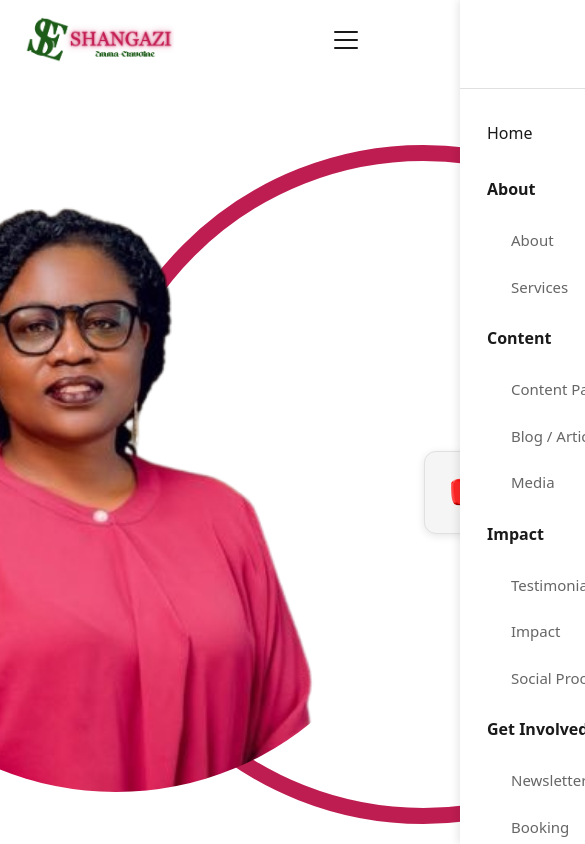
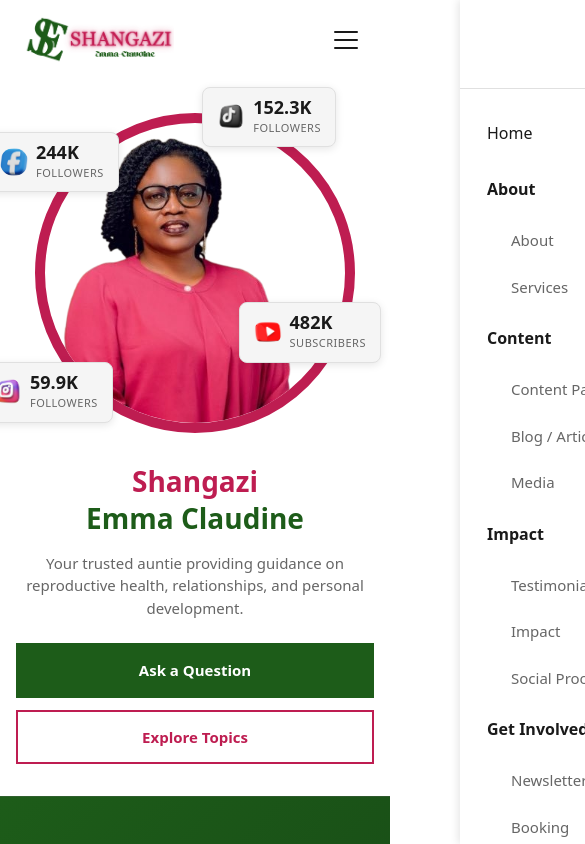
Before and after one commit to Chaste-Djaziri/shangazi, a Next.js app: page / in a window 390 px wide. Shown: the top 844 px of the page, 585 px wide, since content can reach past the window. Built offline with nearby package versions, Linux system fonts and the light colour scheme.

Commit message:
finished making hero responsive

```diff
--- a/app/components/hero/Hero.tsx
+++ b/app/components/hero/Hero.tsx
@@ -253,6 +253,7 @@ export default function Hero() {
         <div className="hero-right">
           <div className="hero-image-wrapper" ref={imageWrapperRef}>
             <Image src="/shangazi.png" alt="Shangazi" width={800} height={600} priority className="hero-image" />
+            <div className="hero-social-links">
               {socialStats.map((stat, index) => (
                 <SocialLink
                   key={index}
@@ -267,6 +268,7 @@ export default function Hero() {
             </div>
           </div>
         </div>
+      </div>
     </section>
   )
 }
--- a/app/globals.css
+++ b/app/globals.css
@@ -754,7 +754,7 @@ body {
   box-shadow: 0 2px 8px var(--shadow);
   max-width: fit-content;
   z-index: 10;
-  }
+}
 
 .youtube-subscribers {
   position: absolute;
@@ -886,17 +886,30 @@ body {
   position: relative;
 }
 
+.hero-social-links {
+  position: absolute;
+  top: 0;
+  left: 0;
+  right: 0;
+  bottom: 0;
+  pointer-events: none;
+}
+
+.hero-social-links > * {
+  pointer-events: auto;
+}
+
 .hero-image-wrapper {
   width: 100%;
   max-width: 1000px;
   aspect-ratio: 1;
   border-radius: 50%;
   border: 16px solid var(--color-accent);
-  padding: 1rem;
+  padding: 0;
   display: flex;
   align-items: center;
   justify-content: center;
-  overflow: visible;
+  overflow: hidden;
   background: var(--bg-primary);
   margin-left: auto;
   transform: translateX(10%);
@@ -908,116 +921,338 @@ body {
   height: 100%;
   object-fit: cover;
   border-radius: 50%;
-}
-
+  display: block;
+}
+
+/* Tablet and Medium Screens */
+@media (max-width: 1024px) {
+  .hero {
+    padding: 5rem 0;
+  }
+
+  .hero-container {
+    gap: 3rem;
+    padding: 0 1.5rem;
+  }
+
+  .hero-left {
+    padding-right: 1.5rem;
+  }
+
+  .hero-name {
+    font-size: 2.5rem;
+  }
+
+  .hero-image-wrapper {
+    transform: translateX(5%);
+    border-width: 12px;
+    padding: 0;
+  }
+}
+
+/* Mobile and Small Tablets */
 @media (max-width: 768px) {
   .hero {
     min-height: auto;
-    padding: 4rem 0;
+    padding: 3rem 0;
   }
 
   .hero-container {
     grid-template-columns: 1fr;
-    gap: 2rem;
-    padding: 0 1rem;
+    gap: 2.5rem;
+    padding: 0 1.5rem;
   }
 
   .hero-left {
     padding-right: 0;
     text-align: center;
     align-items: center;
+    gap: 1.25rem;
   }
 
   .hero-name {
     font-size: 2rem;
+    gap: 0.375rem;
   }
 
   .hero-description {
     font-size: 1rem;
     max-width: 100%;
+    line-height: 1.5;
   }
 
   .hero-actions {
     justify-content: center;
     width: 100%;
+    gap: 0.875rem;
+    margin-top: 0.75rem;
   }
 
   .hero-btn {
     flex: 1;
-    min-width: 150px;
+    min-width: 140px;
+    max-width: 200px;
     text-align: center;
+    padding: 0.875rem 1.5rem;
+    font-size: 0.9375rem;
   }
 
   .hero-right {
     order: -1;
+    display: flex;
+    justify-content: center;
+    align-items: center;
+    width: 100%;
+  }
+
+  .hero-image-wrapper {
+    max-width: 100%;
+    width: 100%;
+    max-width: 400px;
+    margin: 0 auto;
+    transform: translateX(0);
+    border-width: 12px;
+    padding: 0;
+    position: relative;
+    overflow: visible;
   }
 
   .hero-image {
     max-width: 100%;
   }
 
+  .hero-social-links {
+    position: absolute;
+    top: 0;
+    left: 0;
+    right: 0;
+    bottom: 0;
+    pointer-events: none;
+  }
+
+  .hero-social-links > * {
+    pointer-events: auto;
+  }
+
+  .youtube-subscribers,
+  .facebook-followers,
+  .tiktok-followers,
+  .instagram-followers {
+    gap: 0.625rem;
+    padding: 0.75rem 1rem;
+    border-radius: 8px;
+  }
+
   .youtube-subscribers {
-    position: relative;
-    bottom: auto;
-    right: auto;
-    padding: 1rem 1.5rem;
+    position: absolute;
+    bottom: 25%;
+    right: -10%;
+  }
+
+  .facebook-followers {
+    position: absolute;
+    top: 5%;
+    left: -15%;
+  }
+
+  .tiktok-followers {
+    position: absolute;
+    top: -10%;
+    right: 5%;
+  }
+
+  .instagram-followers {
+    position: absolute;
+    bottom: 3%;
+    left: -18%;
+  }
+
+  .youtube-icon,
+  .facebook-icon,
+  .tiktok-icon,
+  .instagram-icon {
+    width: 32px;
+    height: 32px;
+  }
+
+  .subscribers-count,
+  .followers-count {
+    font-size: 1.25rem;
+  }
+
+  .subscribers-label,
+  .followers-label {
+    font-size: 0.75rem;
+  }
+}
+
+/* Small Mobile Devices */
+@media (max-width: 480px) {
+  .hero {
+    padding: 2rem 0;
+    min-height: auto;
+  }
+
+  .hero-container {
+    gap: 2rem;
+    padding: 0 1rem;
+  }
+
+  .hero-left {
+    gap: 1rem;
+  }
+
+  .hero-name {
+    font-size: 1.75rem;
+    gap: 0.25rem;
+  }
+
+  .hero-description {
+    font-size: 0.9375rem;
+    line-height: 1.5;
+  }
+
+  .hero-actions {
+    flex-direction: column;
+    width: 100%;
+    gap: 0.75rem;
+    margin-top: 0.5rem;
+  }
+
+  .hero-btn {
+    width: 100%;
     max-width: 100%;
-    margin-top: 1rem;
-  }
-
-  .youtube-icon {
-    width: 40px;
-    height: 40px;
-  }
-
-  .subscribers-count {
+    padding: 0.875rem 1.25rem;
+    font-size: 0.9375rem;
+  }
+
+  .hero-image-wrapper {
+    max-width: 320px;
+    border-width: 10px;
+    padding: 0;
+  }
+
+  .youtube-subscribers,
+  .facebook-followers,
+  .tiktok-followers,
+  .instagram-followers {
+    gap: 0.5rem;
+    padding: 0.625rem 0.875rem;
+  }
+
+  .youtube-subscribers {
+    bottom: 20%;
+    right: -12%;
+  }
+
+  .facebook-followers {
+    top: 3%;
+    left: -20%;
+  }
+
+  .tiktok-followers {
+    top: -12%;
+    right: 3%;
+  }
+
+  .instagram-followers {
+    bottom: 0%;
+    left: -22%;
+  }
+
+  .youtube-icon,
+  .facebook-icon,
+  .tiktok-icon,
+  .instagram-icon {
+    width: 28px;
+    height: 28px;
+  }
+
+  .subscribers-count,
+  .followers-count {
+    font-size: 1.125rem;
+  }
+
+  .subscribers-label,
+  .followers-label {
+    font-size: 0.6875rem;
+  }
+}
+
+/* Extra Small Mobile Devices */
+@media (max-width: 360px) {
+  .hero {
+    padding: 1.5rem 0;
+  }
+
+  .hero-container {
+    padding: 0 0.75rem;
+    gap: 1.5rem;
+  }
+
+  .hero-name {
     font-size: 1.5rem;
   }
 
+  .hero-description {
+    font-size: 0.875rem;
+  }
+
+  .hero-btn {
+    padding: 0.75rem 1rem;
+    font-size: 0.875rem;
+  }
+
+  .hero-image-wrapper {
+    max-width: 280px;
+    border-width: 8px;
+    padding: 0;
+  }
+
+  .youtube-subscribers,
+  .facebook-followers,
+  .tiktok-followers,
+  .instagram-followers {
+    gap: 0.5rem;
+    padding: 0.5rem 0.75rem;
+  }
+
+  .youtube-subscribers {
+    bottom: 18%;
+    right: -15%;
+  }
+
   .facebook-followers {
-    position: relative;
-    top: auto;
-    left: auto;
-    padding: 1rem 1.5rem;
-    max-width: 100%;
-    margin-top: 1rem;
-  }
-
-  .facebook-icon {
-    width: 40px;
-    height: 40px;
-  }
-
+    top: 2%;
+    left: -25%;
+  }
+
+  .tiktok-followers {
+    top: -15%;
+    right: 2%;
+  }
+
+  .instagram-followers {
+    bottom: -2%;
+    left: -28%;
+  }
+
+  .youtube-icon,
+  .facebook-icon,
+  .tiktok-icon,
+  .instagram-icon {
+    width: 24px;
+    height: 24px;
+  }
+
+  .subscribers-count,
   .followers-count {
-    font-size: 1.5rem;
-  }
-
-  .tiktok-followers {
-    position: relative;
-    top: auto;
-    right: auto;
-    padding: 1rem 1.5rem;
-    max-width: 100%;
-    margin-top: 1rem;
-  }
-
-  .tiktok-icon {
-    width: 40px;
-    height: 40px;
-  }
-
-  .instagram-followers {
-    position: relative;
-    bottom: auto;
-    left: auto;
-    padding: 1rem 1.5rem;
-    max-width: 100%;
-    margin-top: 1rem;
-  }
-
-  .instagram-icon {
-    width: 40px;
-    height: 40px;
+    font-size: 1rem;
+  }
+
+  .subscribers-label,
+  .followers-label {
+    font-size: 0.625rem;
   }
 }
 
```
Lines whose indentation alone changed are shown as unchanged.
